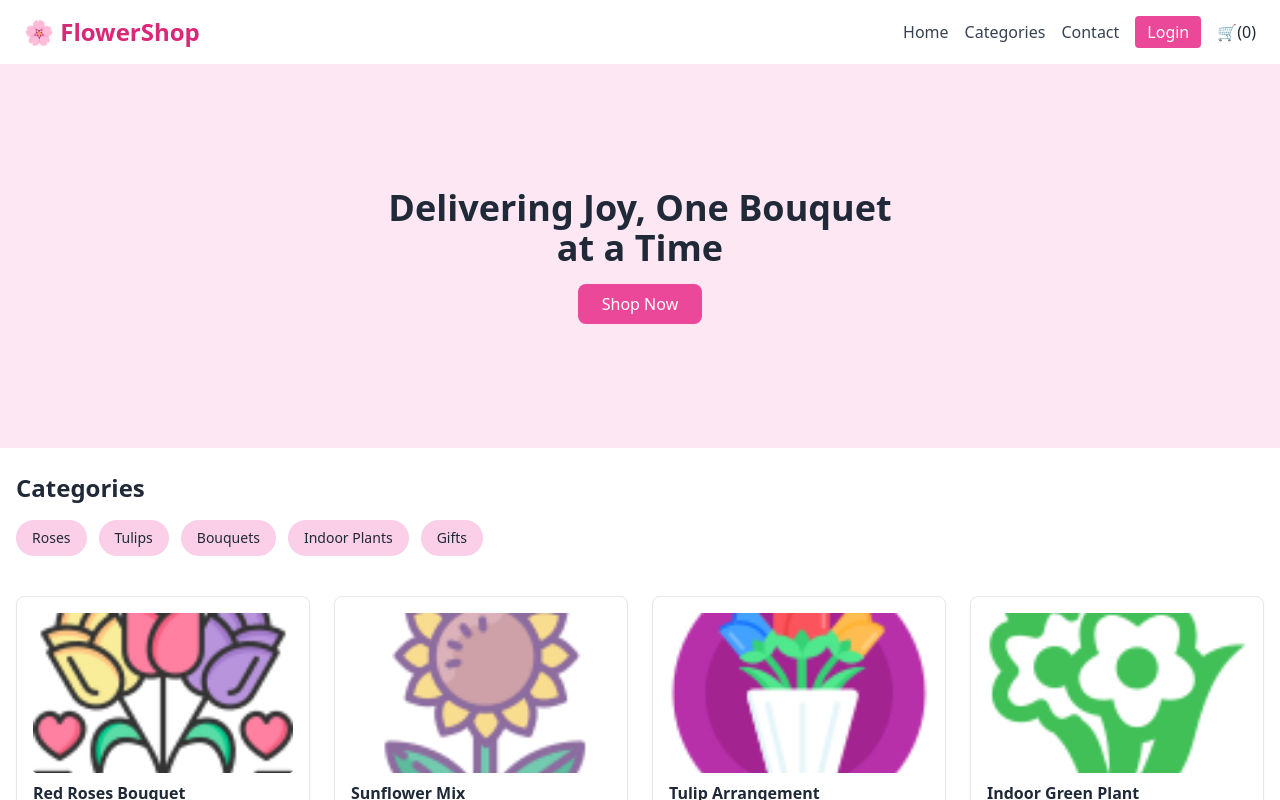
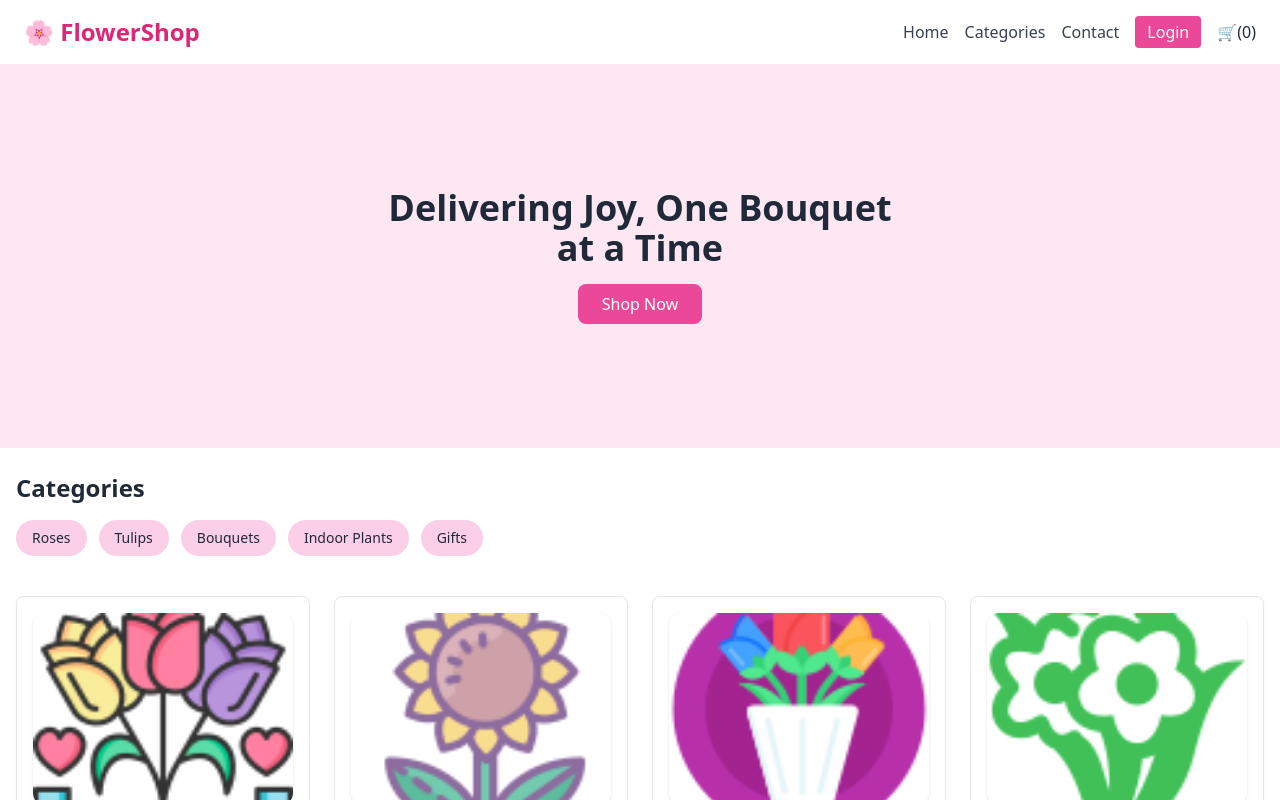
Before and after one commit to kechomartin/Mock-repo, a React (Vite) app: page / in a window 1280 px wide. Shown: the top 800 px of the page. Built offline with nearby package versions, Linux system fonts and the light colour scheme.

Commit message:
productCard.jsx styling

```diff
--- a/src/components/productCard.jsx
+++ b/src/components/productCard.jsx
@@ -3,7 +3,7 @@ import React from "react";
 function ProductCard({ product }) {
   return (
     <div className="border rounded-lg shadow-sm p-4 bg-white hover:shadow-md transition">
-      <img src={product.image} alt={product.name} className="w-full h-40 object-cover rounded" />
+      <img src={product.image} alt={product.name} className="w-full h-48 object-cover rounded-xl shadow" />
       <h3 className="mt-2 font-semibold">{product.name}</h3>
       <p className="text-pink-600 font-bold">${product.price}</p>
       <button className="mt-2 px-3 py-1 bg-pink-500 text-white rounded hover:bg-pink-600">
```
